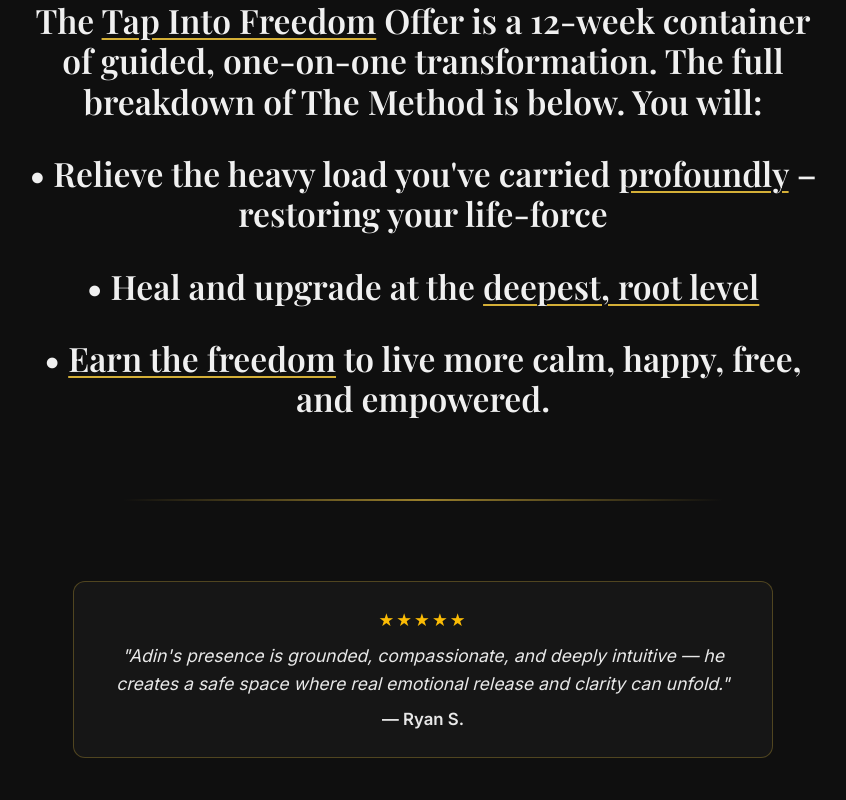
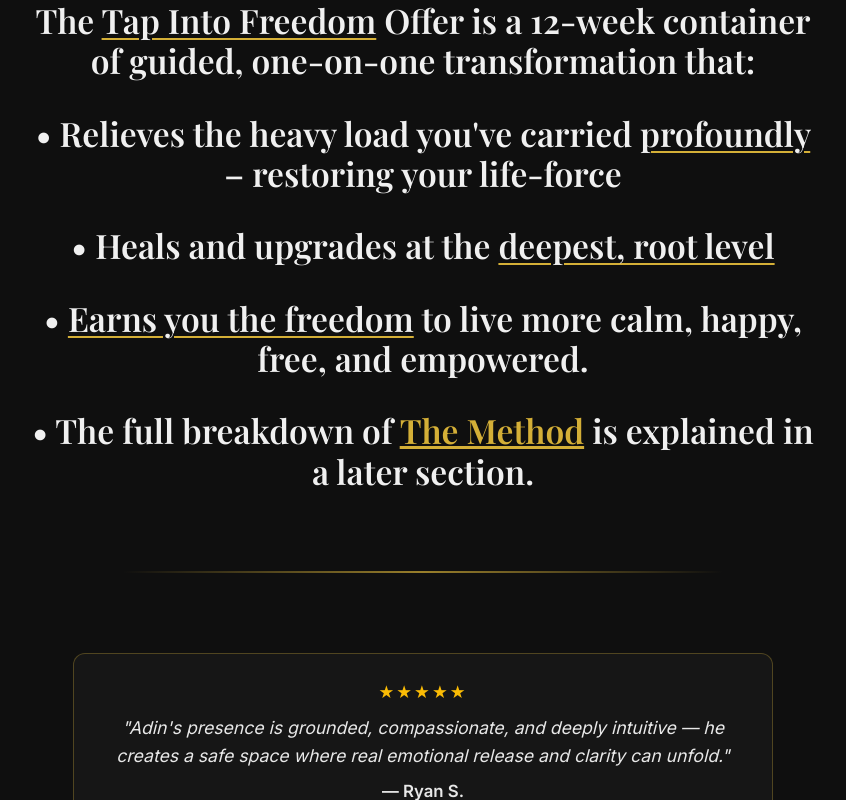
Before and after one commit to naturalCode4/kalyanamitta-website, a React (Create React App) app: page /tap-into-freedom in a window 1280 px wide. Shown: the part 1836-2636 px from the top of the page, without its empty margins (217-1063 px from the left). Built offline with nearby package versions, Linux system fonts and the light colour scheme; the HTML template or start-up script is replaced by a standard one.

Commit message:
the method

```diff
--- a/src/pages/TapIntoFreedom.js
+++ b/src/pages/TapIntoFreedom.js
@@ -186,29 +186,22 @@ const TapIntoFreedom = () => {
           <div className="gold-divider"></div>
 
           <h3 className="tif-center tif-narrow">
-            The <u className="tif-underline">Tap Into Freedom</u> Offer is a 12-week container of guided, one-on-one transformation. The full breakdown of The Method is below. You will:
+            The <u className="tif-underline">Tap Into Freedom</u> Offer is a 12-week container of guided, one-on-one transformation that:
           </h3>
           <h3 className="tif-center tif-narrow">
-            • Relieve the heavy load you've carried <u className="tif-underline">profoundly</u> – restoring your life-force
+            • Relieves the heavy load you've carried <u className="tif-underline">profoundly</u> – restoring your life-force
           </h3>
           <h3 className="tif-center tif-narrow">
-            • Heal and upgrade at the <u className="tif-underline">deepest, root level</u>
+            • Heals and upgrades at the <u className="tif-underline">deepest, root level</u>
           </h3>
           <h3 className="tif-center tif-narrow">
-            • <u className="tif-underline">Earn the freedom</u> to live more calm, happy, free, and empowered.
+            • <u className="tif-underline">Earns you the freedom</u> to live more calm, happy, free, and empowered.
+          </h3>
+          <h3 className="tif-center tif-narrow">
+            • The full breakdown of <a href="#method" className="tif-inline-link">The Method</a> is explained in a later section.
           </h3>
 
-
           <div className="gold-divider"></div>
-
-          {/* <ul className="list-bullets tif-intro-list">
-            <li>Receive <strong>12 potent 90-minute 1-on-1 EFT sessions</strong> (Emotional Freedom Techniques, aka Tapping) — <em>the single most effective healing tool I've found for resolving nearly any issue at the root. Powerful, simple, gentle, fast, and versatile.</em> (More on EFT later)</li>
-            <li>Gain proficiency in using the powerful modality of<strong> EFT on yourself.</strong></li>
-            <li>Learn or deepen a <strong>Spiritual Practice</strong> and be guided and held accountable for its development.</li>
-            <li>Be in a container of <strong>support the whole way — I'll be in your corner</strong>: bringing guidance, presence, and integration support.</li>
-            <li><strong>Weekly cohort circles</strong> for sharing, connection, and tapping *when we have enough people*.</li>
-          </ul> */}
-
 
           <Quote text="Adin's presence is grounded, compassionate, and deeply intuitive — he creates a safe space where real emotional release and clarity can unfold." author="Ryan S." />
 
@@ -277,7 +270,7 @@ const TapIntoFreedom = () => {
       </section>
 
       {/* The Method */}
-      <section className="tif-method">
+      <section className="tif-method" id="method">
         <div className="container">
           <h2 className="subtitle-heading">The Method.</h2>
 
```
